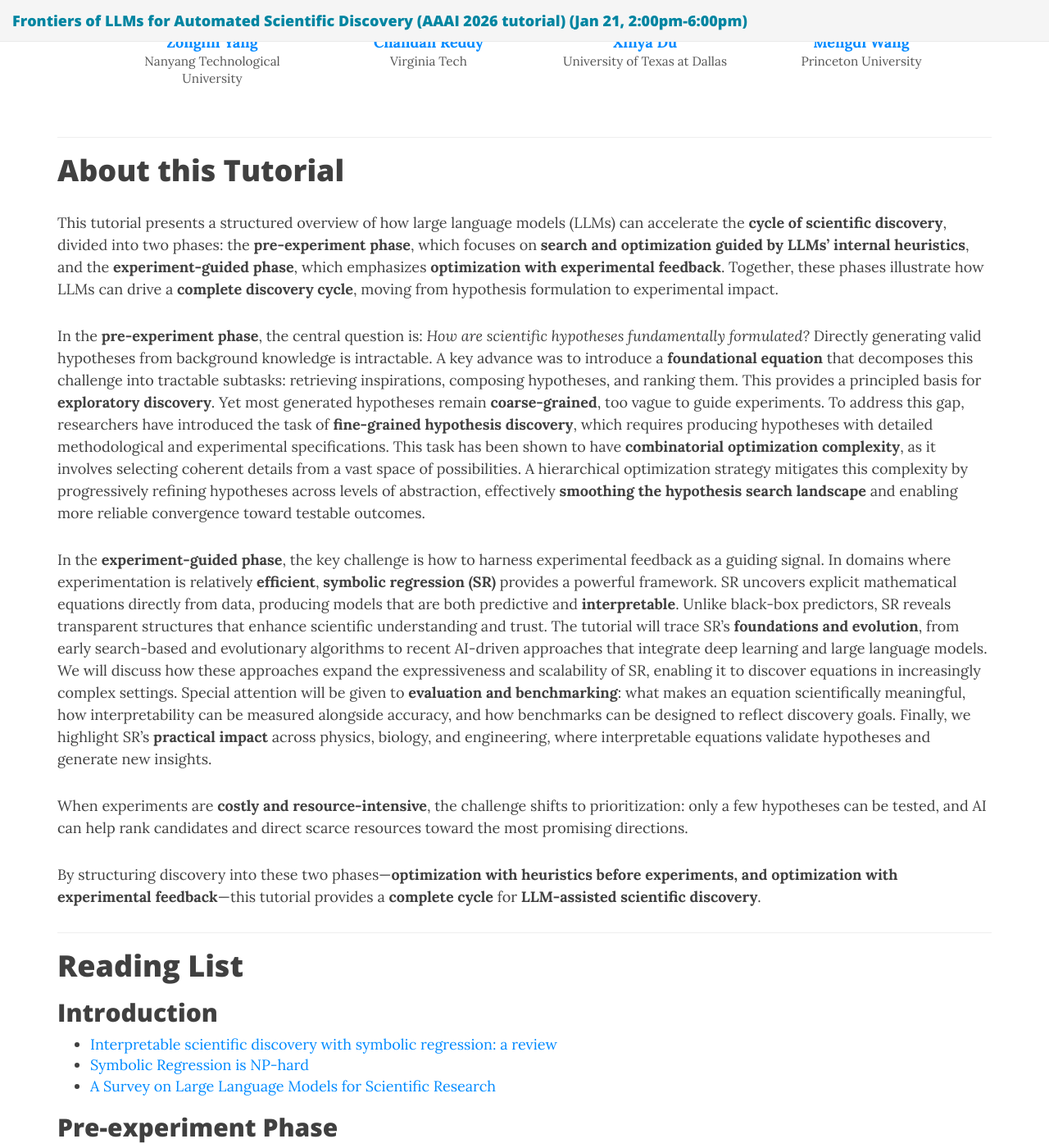
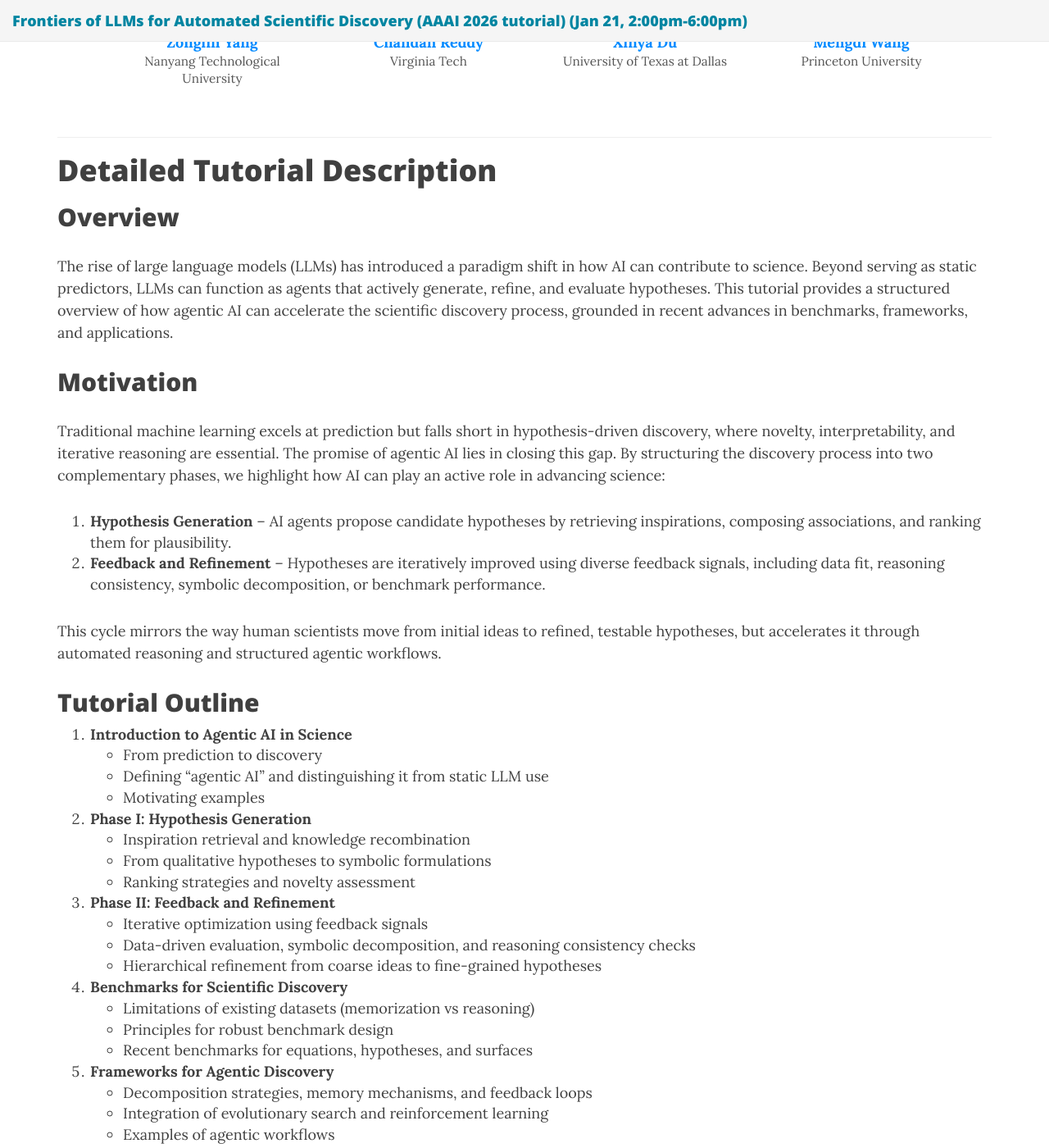
Before and after one commit to ZonglinY/llm4sd-aaai-2026, a Jekyll site: the page built from index.md, in a window 1280 px wide and 1400 px high, scrolled down 515 px. Shown: the whole window at 82% size. Built offline with Jekyll 4.4.1, drawn with Linux system fonts in a browser that asks for light colours; nearby versions of some CDN libraries; some of the changed text lies outside the part shown; grey boxes are pictures that could not be loaded.

Commit message:
Update index.md

```diff
--- a/index.md
+++ b/index.md
@@ -119,9 +119,69 @@ use-site-title: false
 <hr> -->
 
 
-# About this Tutorial
 
-This tutorial presents a structured overview of how large language models (LLMs) can accelerate the **cycle of scientific discovery**, divided into two phases: the **pre-experiment phase**, which focuses on **search and optimization guided by LLMs’ internal heuristics**, and the **experiment-guided phase**, which emphasizes **optimization with experimental feedback**. Together, these phases illustrate how LLMs can drive a **complete discovery cycle**, moving from hypothesis formulation to experimental impact.
+# Detailed Tutorial Description
+
+## Overview
+The rise of large language models (LLMs) has introduced a paradigm shift in how AI can contribute to science. Beyond serving as static predictors, LLMs can function as agents that actively generate, refine, and evaluate hypotheses. This tutorial provides a structured overview of how agentic AI can accelerate the scientific discovery process, grounded in recent advances in benchmarks, frameworks, and applications.
+
+## Motivation
+Traditional machine learning excels at prediction but falls short in hypothesis-driven discovery, where novelty, interpretability, and iterative reasoning are essential. The promise of agentic AI lies in closing this gap. By structuring the discovery process into two complementary phases, we highlight how AI can play an active role in advancing science:
+
+1. **Hypothesis Generation** – AI agents propose candidate hypotheses by retrieving inspirations, composing associations, and ranking them for plausibility.
+2. **Feedback and Refinement** – Hypotheses are iteratively improved using diverse feedback signals, including data fit, reasoning consistency, symbolic decomposition, or benchmark performance.
+
+This cycle mirrors the way human scientists move from initial ideas to refined, testable hypotheses, but accelerates it through automated reasoning and structured agentic workflows.
+
+## Tutorial Outline
+1. **Introduction to Agentic AI in Science**
+   - From prediction to discovery
+   - Defining “agentic AI” and distinguishing it from static LLM use
+   - Motivating examples
+
+2. **Phase I: Hypothesis Generation**
+   - Inspiration retrieval and knowledge recombination
+   - From qualitative hypotheses to symbolic formulations
+   - Ranking strategies and novelty assessment
+
+3. **Phase II: Feedback and Refinement**
+   - Iterative optimization using feedback signals
+   - Data-driven evaluation, symbolic decomposition, and reasoning consistency checks
+   - Hierarchical refinement from coarse ideas to fine-grained hypotheses
+
+4. **Benchmarks for Scientific Discovery**
+   - Limitations of existing datasets (memorization vs reasoning)
+   - Principles for robust benchmark design
+   - Recent benchmarks for equations, hypotheses, and surfaces
+
+5. **Frameworks for Agentic Discovery**
+   - Decomposition strategies, memory mechanisms, and feedback loops
+   - Integration of evolutionary search and reinforcement learning
+   - Examples of agentic workflows
+
+6. **Applications Across Sciences**
+   - Social sciences (open-domain hypothesis generation)
+   - Natural sciences (equation discovery, symbolic modeling)
+   - Broader applications in AI for science
+
+7. **Challenges and Future Directions**
+   - Reliability, interpretability, reproducibility
+   - Balancing creativity and validity
+   - Toward hybrid AI–science collaborations
+
+## Target Audience
+Researchers and practitioners in machine learning, NLP, and AI for science who are interested in symbolic reasoning, agentic frameworks, and automated discovery. The tutorial is accessible to those with general familiarity with LLMs and does not require deep domain expertise.
+
+## Learning Outcomes
+Participants will gain:
+- An understanding of the two-phase cycle of agentic scientific discovery.
+- Exposure to recent benchmarks for evaluating reasoning beyond memorization.
+- Insight into frameworks that integrate decomposition, evolutionary search, and feedback mechanisms.
+- Awareness of applications across disciplines and the challenges they expose.
+- A forward-looking perspective on building reliable, interpretable science-focused agents.
+
+
+<!--This tutorial presents a structured overview of how large language models (LLMs) can accelerate the **cycle of scientific discovery**, divided into two phases: the **pre-experiment phase**, which focuses on **search and optimization guided by LLMs’ internal heuristics**, and the **experiment-guided phase**, which emphasizes **optimization with experimental feedback**. Together, these phases illustrate how LLMs can drive a **complete discovery cycle**, moving from hypothesis formulation to experimental impact.
 
 In the **pre-experiment phase**, the central question is: *How are scientific hypotheses fundamentally formulated?* Directly generating valid hypotheses from background knowledge is intractable. A key advance was to introduce a **foundational equation** that decomposes this challenge into tractable subtasks: retrieving inspirations, composing hypotheses, and ranking them. This provides a principled basis for **exploratory discovery**. Yet most generated hypotheses remain **coarse-grained**, too vague to guide experiments. To address this gap, researchers have introduced the task of **fine-grained hypothesis discovery**, which requires producing hypotheses with detailed methodological and experimental specifications. This task has been shown to have **combinatorial optimization complexity**, as it involves selecting coherent details from a vast space of possibilities. A hierarchical optimization strategy mitigates this complexity by progressively refining hypotheses across levels of abstraction, effectively **smoothing the hypothesis search landscape** and enabling more reliable convergence toward testable outcomes.
 
@@ -129,7 +189,9 @@ In the **experiment-guided phase**, the key challenge is how to harness experime
 
 When experiments are **costly and resource-intensive**, the challenge shifts to prioritization: only a few hypotheses can be tested, and AI can help rank candidates and direct scarce resources toward the most promising directions.
 
-By structuring discovery into these two phases—**optimization with heuristics before experiments, and optimization with experimental feedback**—this tutorial provides a **complete cycle** for **LLM-assisted scientific discovery**.
+By structuring discovery into these two phases—**optimization with heuristics before experiments, and optimization with experimental feedback**—this tutorial provides a **complete cycle** for **LLM-assisted scientific discovery**.  -->
+
+
 
 <hr>
 
@@ -202,8 +264,8 @@ By structuring discovery into these two phases—**optimization with heuristics
 
 <hr>
 
-# Symbolic Regression Taxonomy
+<!--# Symbolic Regression Taxonomy
 
 credit: [Symbolic Regression Tutorial](https://symbolicregression2025.github.io/)
 
-![Taxonomy-viz](./img/taxonomy.jpg)
+![Taxonomy-viz](./img/taxonomy.jpg)-->
```
